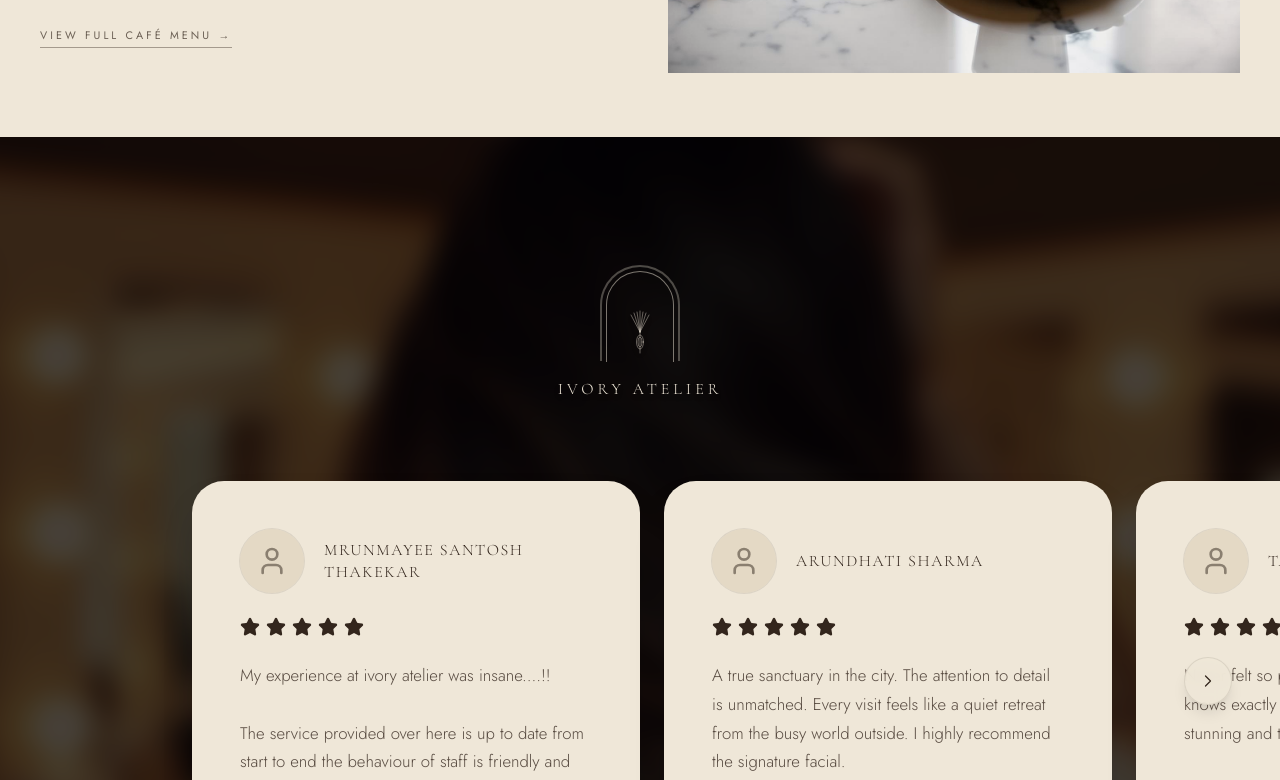
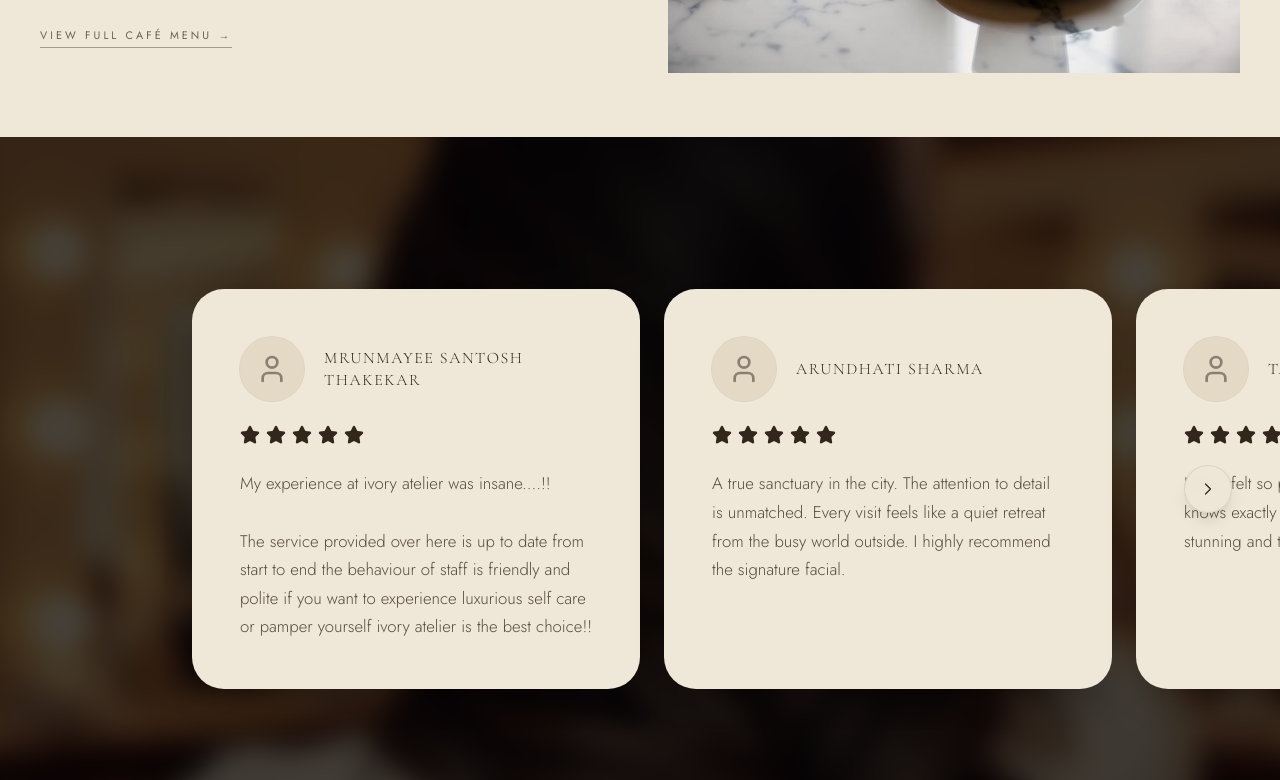
Before and after one commit to rahilmemdani/ivory-test-dep, a Next.js app: page / in a window 1280 px wide. Shown: the part 4020-4800 px from the top of the page. Built offline with nearby package versions, Linux system fonts and the light colour scheme.

Commit message:
Added testimonials

```diff
--- a/app/page.tsx
+++ b/app/page.tsx
@@ -295,7 +295,7 @@ export default function Home() {
       </section>
 
       {/* TESTIMONIALS SECTION */}
-      <section className="relative flex flex-col items-center justify-center overflow-hidden py-24 sm:py-32 min-h-[700px]">
+      <section className="relative flex flex-col items-center justify-center overflow-hidden py-20 sm:py-28 min-h-[500px] w-full">
         {/* Background Image with Blur */}
         <div className="absolute inset-0 z-0">
           <img
@@ -307,15 +307,6 @@ export default function Home() {
         </div>
 
         <div className="relative z-10 w-full flex flex-col items-center">
-          <div className="flex flex-col items-center mb-10 text-center">
-            {/* Double Arch Logo */}
-            <div className="relative w-16 h-20 md:w-20 md:h-24 rounded-t-[100px] border-2 border-b-0 border-ivory/30 flex items-end justify-center pb-1 mb-4">
-              <div className="absolute inset-1 -bottom-px rounded-t-[100px] border border-b-0 border-ivory/50" />
-              <Plume className="h-10 w-10 md:h-12 md:w-12 text-ivory/90 drop-shadow-md relative z-10" />
-            </div>
-            <p className="font-display text-ivory tracking-[0.25em] text-sm md:text-base uppercase drop-shadow-md">Ivory Atelier</p>
-          </div>
-
           <TestimonialsSlider />
 
           <p className="mt-10 md:mt-14 font-display italic text-ivory/90 text-3xl md:text-4xl tracking-wide drop-shadow-md">
```
